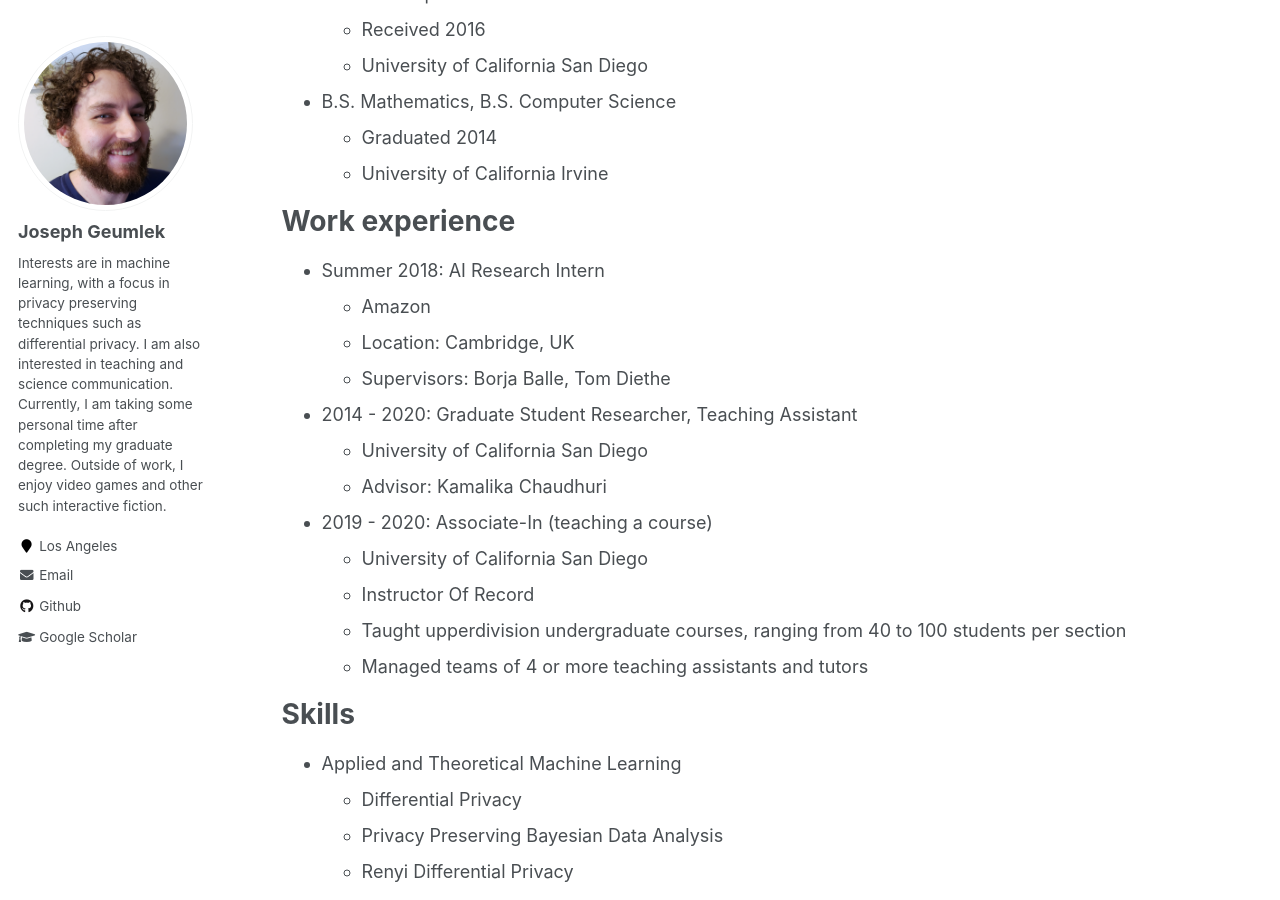
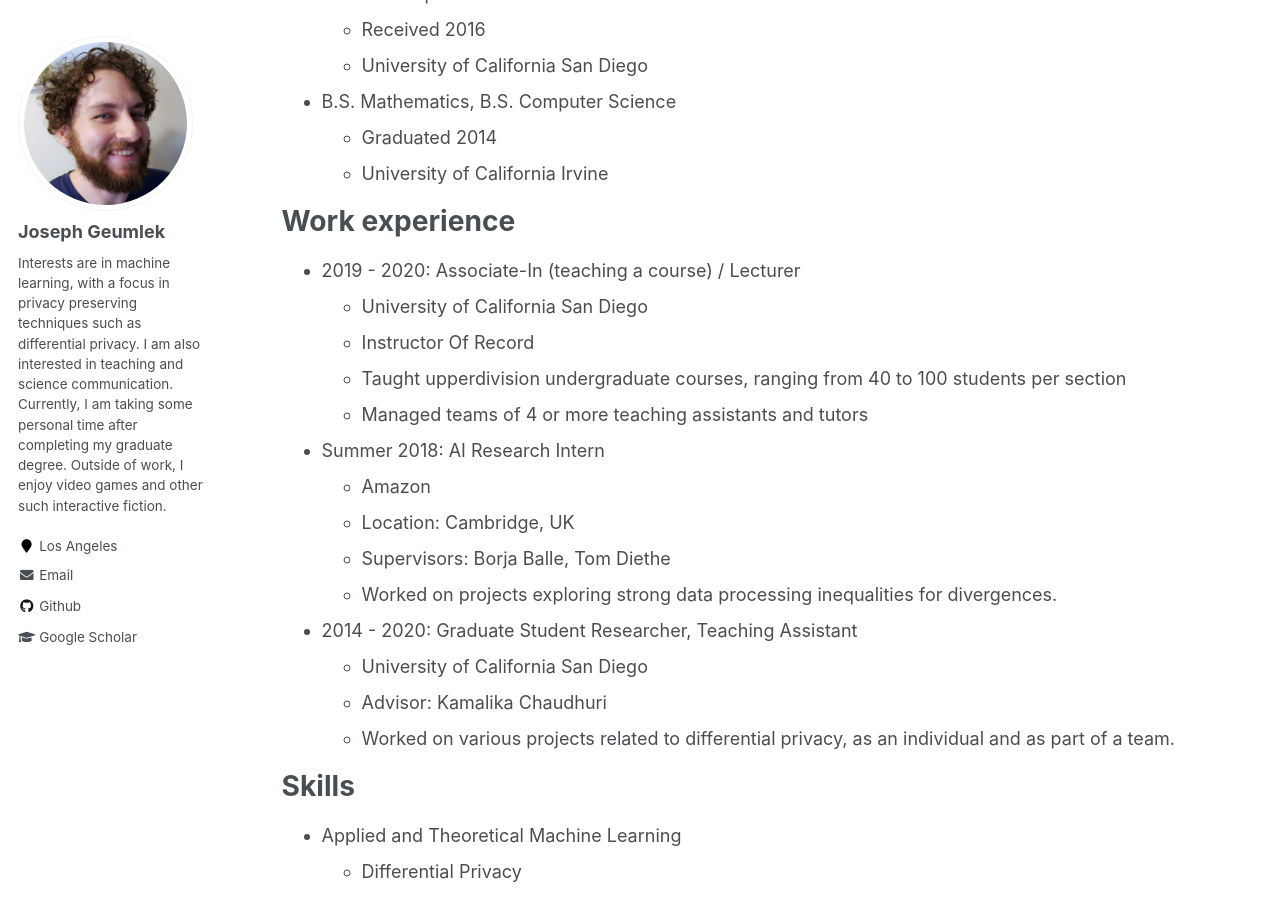
Before and after one commit to jgeumlek/jgeumlek.github.io, a Jekyll site: the page built from _pages/cv.md, in a window 1280 px wide and 900 px high, scrolled down 376 px. Built offline with Jekyll 4.4.1, drawn with Linux system fonts in a browser that asks for light colours; some of the changed text lies outside the part shown.

Commit message:
add award section to cv

```diff
--- a/_pages/cv.md
+++ b/_pages/cv.md
@@ -24,20 +24,23 @@
 
 Work experience
 ======
+
+* 2019 - 2020: Associate-In (teaching a course) / Lecturer
+  * University of California San Diego
+  * Instructor Of Record
+  * Taught upperdivision undergraduate courses, ranging from 40 to 100 students per section
+  * Managed teams of 4 or more teaching assistants and tutors
+
 * Summer 2018: AI Research Intern
   * Amazon
   * Location: Cambridge, UK
   * Supervisors: Borja Balle, Tom Diethe
+  * Worked on projects exploring strong data processing inequalities for divergences.
 
 * 2014 - 2020: Graduate Student Researcher, Teaching Assistant
   * University of California San Diego
   * Advisor: Kamalika Chaudhuri
-
-* 2019 - 2020: Associate-In (teaching a course)
-  * University of California San Diego
-  * Instructor Of Record
-  * Taught upperdivision undergraduate courses, ranging from 40 to 100 students per section
-  * Managed teams of 4 or more teaching assistants and tutors
+  * Worked on various projects related to differential privacy, as an individual and as part of a team.
 
 Skills
 ======
@@ -76,3 +79,13 @@
   <ul>{% for post in sortedteach %}
     {% include archive-single-cv.html %}
   {% endfor %}</ul>
+
+Awards and Distinctions
+======
+
+* Doctoral Award for Excellence in Teaching (UCSD CSE Department)
+* Outstanding Senior in Mathematics (UCI Math Department)
+* Howard Tucker Award (UCI Math Department)
+* Summa Cum Laude (2014 UCI B.S. Mathematics)
+* Magna Cum Laude (2014 UCI B.S. Computer Science)
+* Phi Beta Kappa
```
